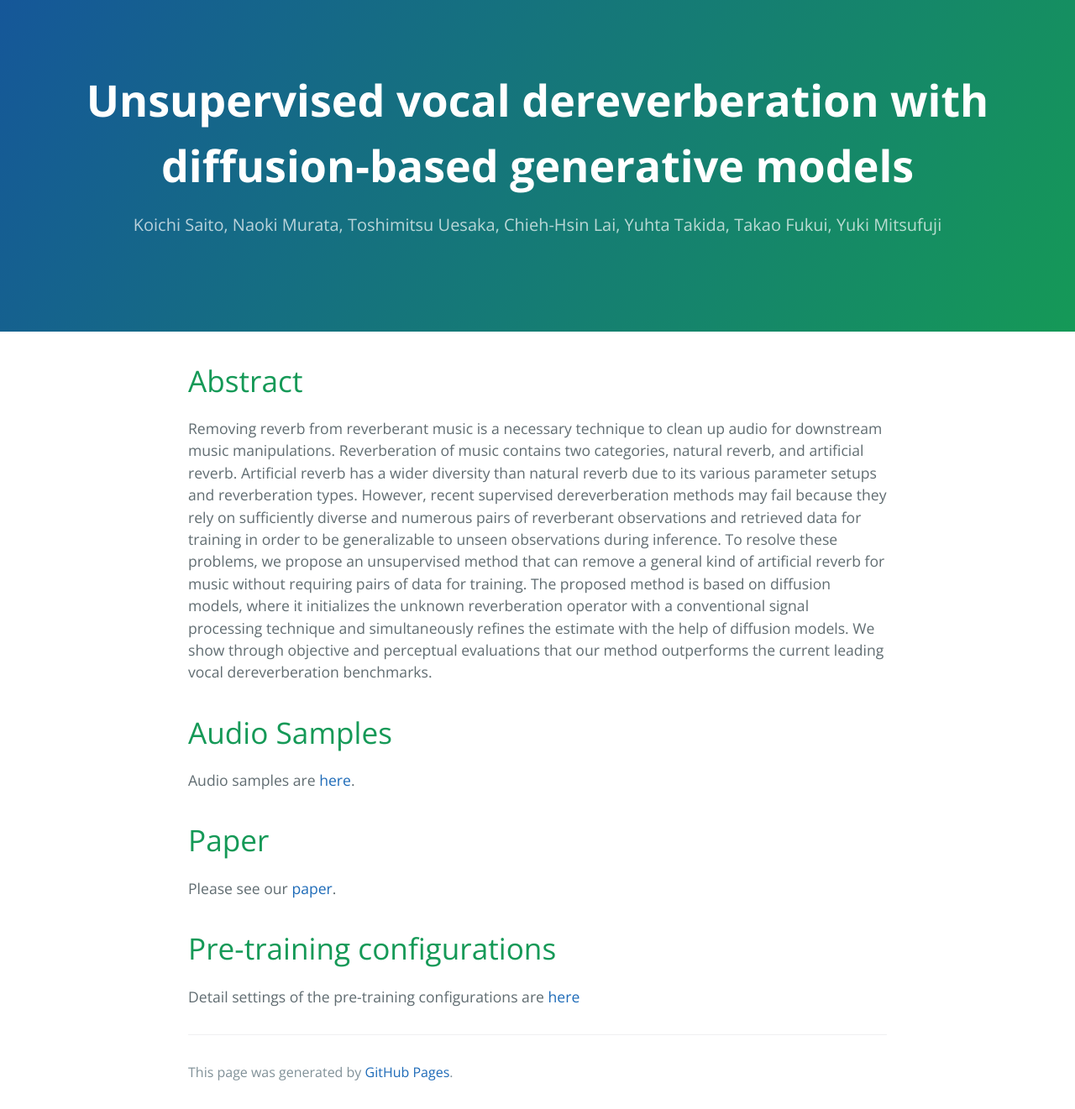
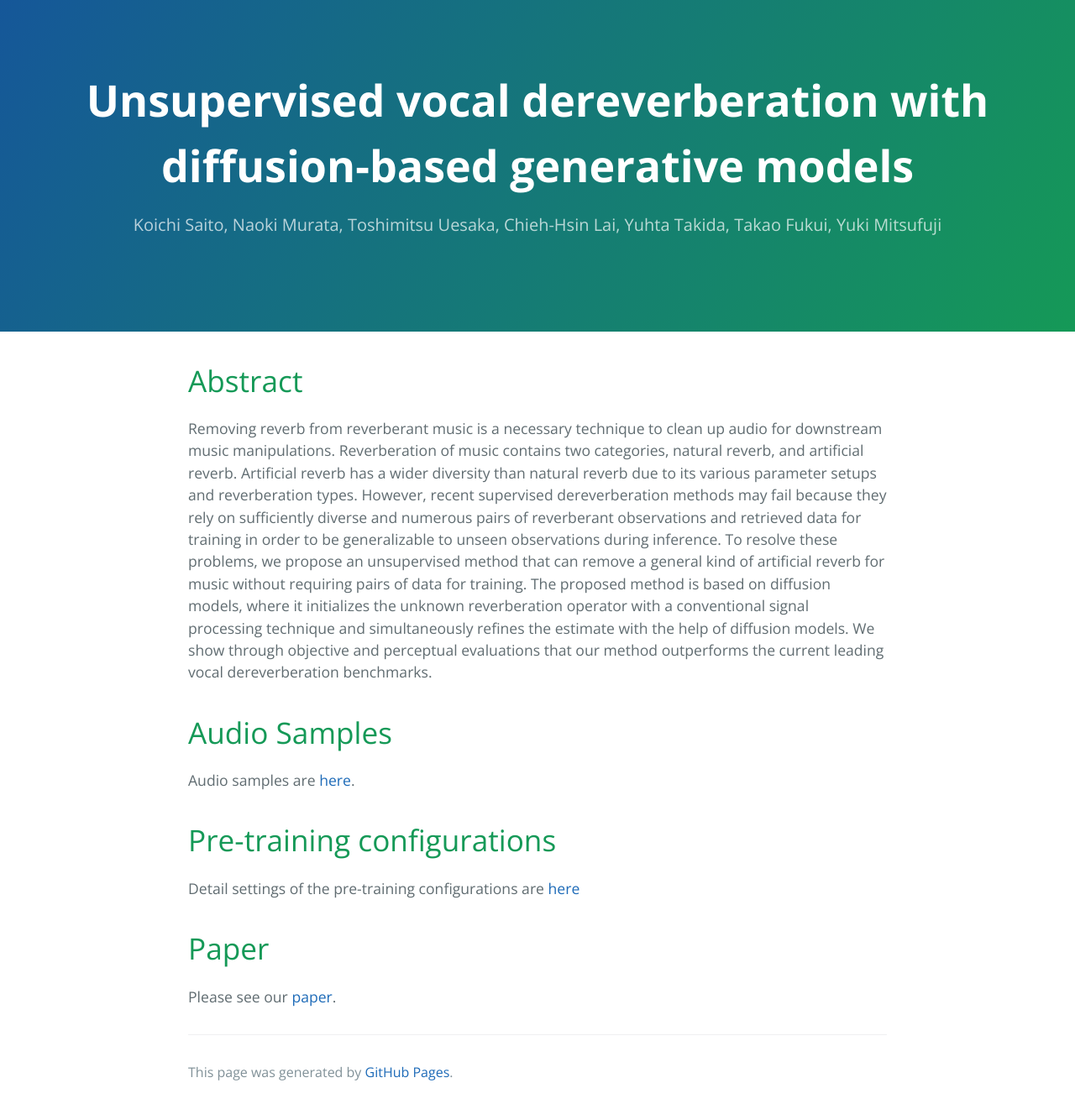
Before and after one commit to koichi-saito-sony/koichi-saito-sony.github.io, a Jekyll site: the page built from unsupervised-vocal-dereverb/index.md, in a window 1280 px wide. Shown: the whole page at 84% size. Built offline with Jekyll 4.4.1, drawn with Linux system fonts in a browser that asks for light colours.

Commit message:
check intermidiate

```diff
--- a/unsupervised-vocal-dereverb/index.md
+++ b/unsupervised-vocal-dereverb/index.md
@@ -13,10 +13,10 @@ Removing reverb from reverberant music is a necessary technique to clean up audi
 
 Audio samples are [here](./audio_samples.md).
 
+# Pre-training configurations
+
+Detail settings of the pre-training configurations are [here](./network.md)
+
 # Paper
 
 Please see our [paper](https://arxiv.org/).
-
-# Pre-training configurations
-
-Detail settings of the pre-training configurations are [here](./network.md)
```
